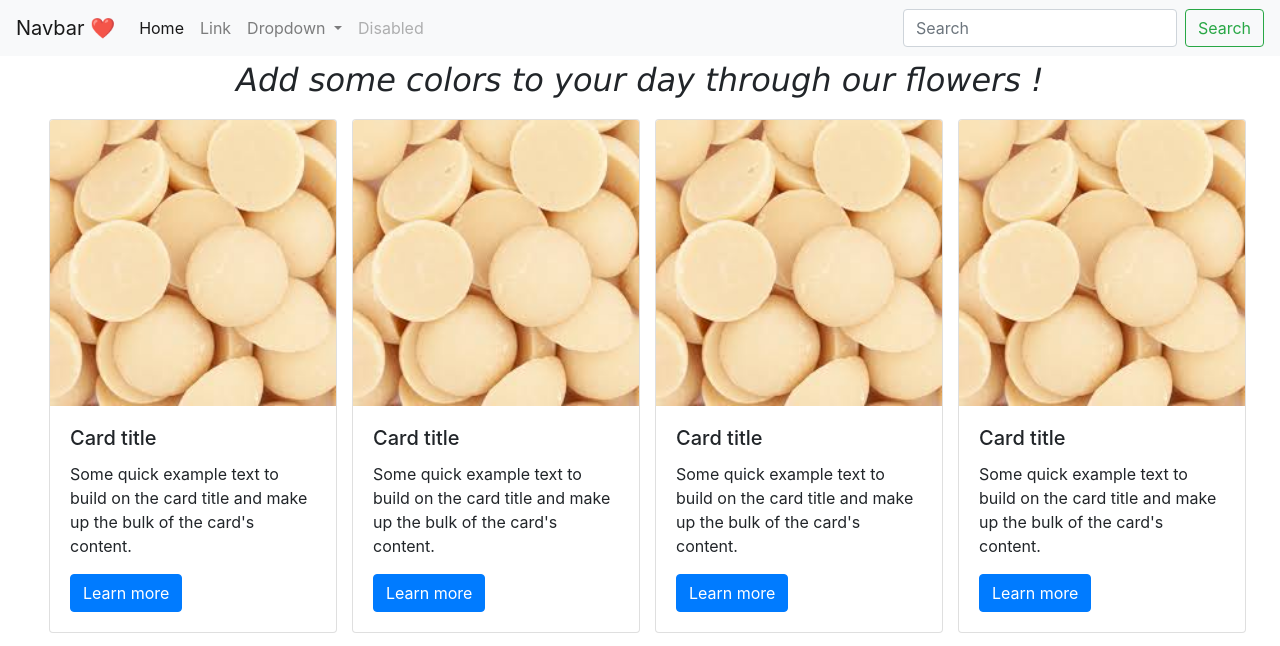
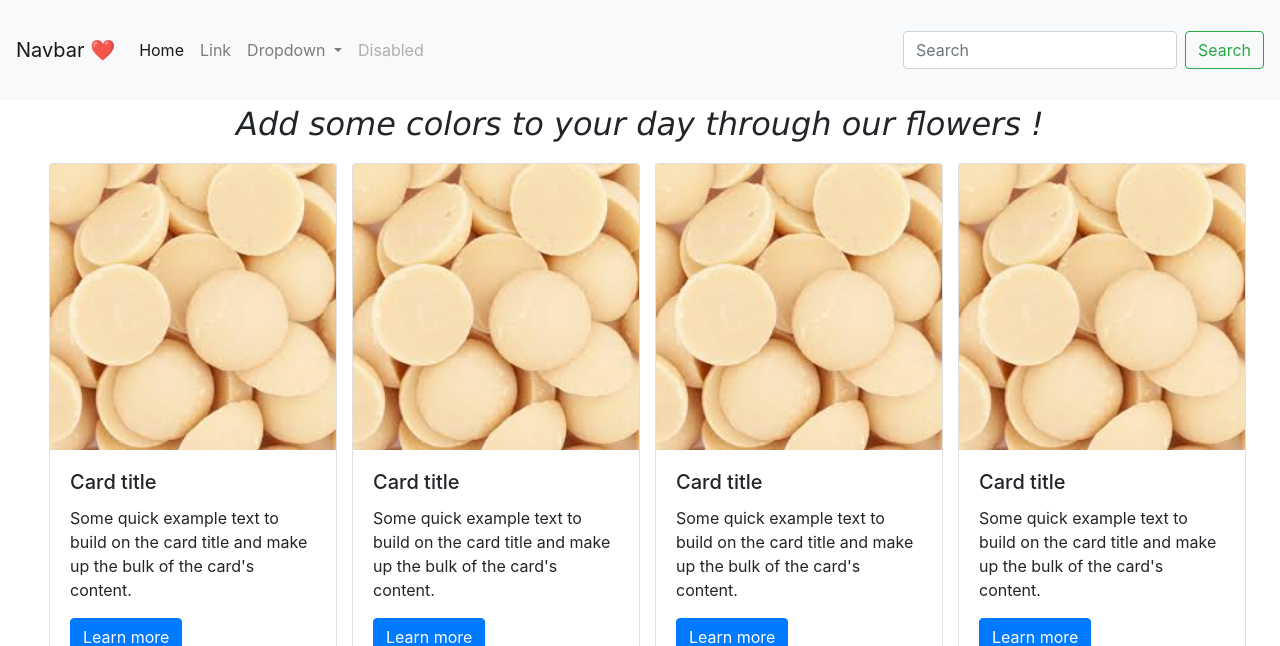
Before and after one commit to KadiH500/PFA2024, a PHP site: page /HomePage.html in a window 1280 px wide. Shown: the top 646 px of the page. Run offline with PHP 8.4, Linux system fonts and the light colour scheme; some libraries are stand-ins or nearby versions.

Commit message:
update html

```diff
--- a/HomePage.html
+++ b/HomePage.html
@@ -31,7 +31,7 @@
   <body>
 
 
-    <nav class="navbar navbar-expand-lg navbar-light bg-light">
+    <nav class="navbar navbar-expand-lg navbar-light bg-light" >
         <a class="navbar-brand" href="#">Navbar ❤️</a>
         <button class="navbar-toggler" type="button" data-toggle="collapse" data-target="#navbarSupportedContent" aria-controls="navbarSupportedContent" aria-expanded="false" aria-label="Toggle navigation">
           <span class="navbar-toggler-icon"></span>
--- a/styles/HomePage.css
+++ b/styles/HomePage.css
@@ -22,3 +22,8 @@ font-size:xx-large;}
     width: 300px;
     height: 0%;
 }
+.navbar{
+position:sticky !important;
+top :0 !important;
+z-index:50;
+height:100px;}
```
